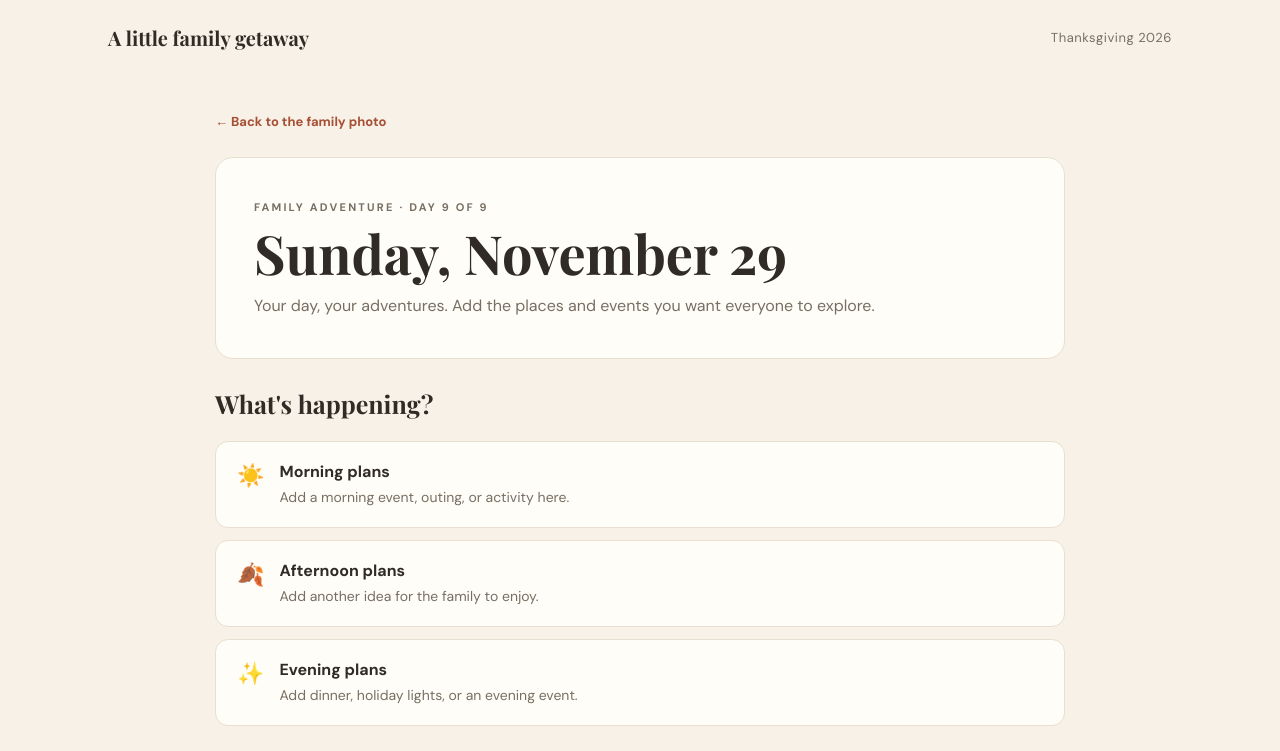
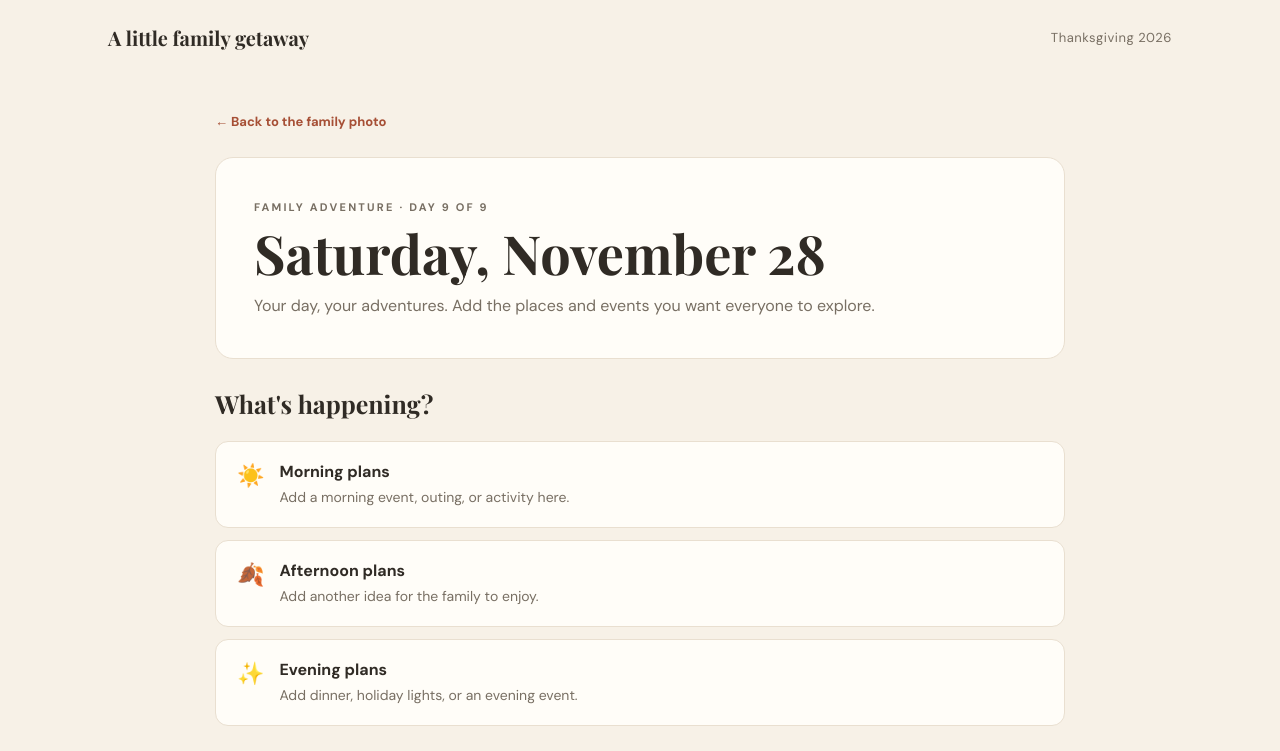
Before and after one commit to sleonny/Thanksgiving, a plain HTML site: page pages/day-9.html in a window 1280 px wide. Shown: the top 751 px of the page. Drawn offline with nearby package versions, Linux system fonts and the light colour scheme; a web font is replaced by a local one.

Commit message:
Correct family visit dates to November 20–28

```diff
--- a/pages/day-9.html
+++ b/pages/day-9.html
@@ -1,8 +1,8 @@
 <!DOCTYPE html>
-<html lang="en"><head><meta charset="UTF-8"><meta name="viewport" content="width=device-width, initial-scale=1"><title>Sunday, November 29 | Family Guide</title><link rel="stylesheet" href="../style.css"></head>
+<html lang="en"><head><meta charset="UTF-8"><meta name="viewport" content="width=device-width, initial-scale=1"><title>Saturday, November 28 | Family Guide</title><link rel="stylesheet" href="../style.css"></head>
 <body><header class="site-header"><a class="brand" href="../index.html">A little family getaway</a><span class="header-note">Thanksgiving 2026</span></header>
 <main class="day-main"><a class="back-link" href="../index.html">← Back to the family photo</a>
-<section class="day-hero"><p class="eyebrow">FAMILY ADVENTURE · DAY 9 OF 9</p><h1>Sunday, November 29</h1><p>Your day, your adventures. Add the places and events you want everyone to explore.</p></section>
+<section class="day-hero"><p class="eyebrow">FAMILY ADVENTURE · DAY 9 OF 9</p><h1>Saturday, November 28</h1><p>Your day, your adventures. Add the places and events you want everyone to explore.</p></section>
 <section class="plan-section"><h2>What's happening?</h2><div class="activity-list">
 <article class="activity"><div class="activity-icon">☀️</div><div><h3>Morning plans</h3><p>Add a morning event, outing, or activity here.</p></div></article>
 <article class="activity"><div class="activity-icon">🍂</div><div><h3>Afternoon plans</h3><p>Add another idea for the family to enjoy.</p></div></article>
```
